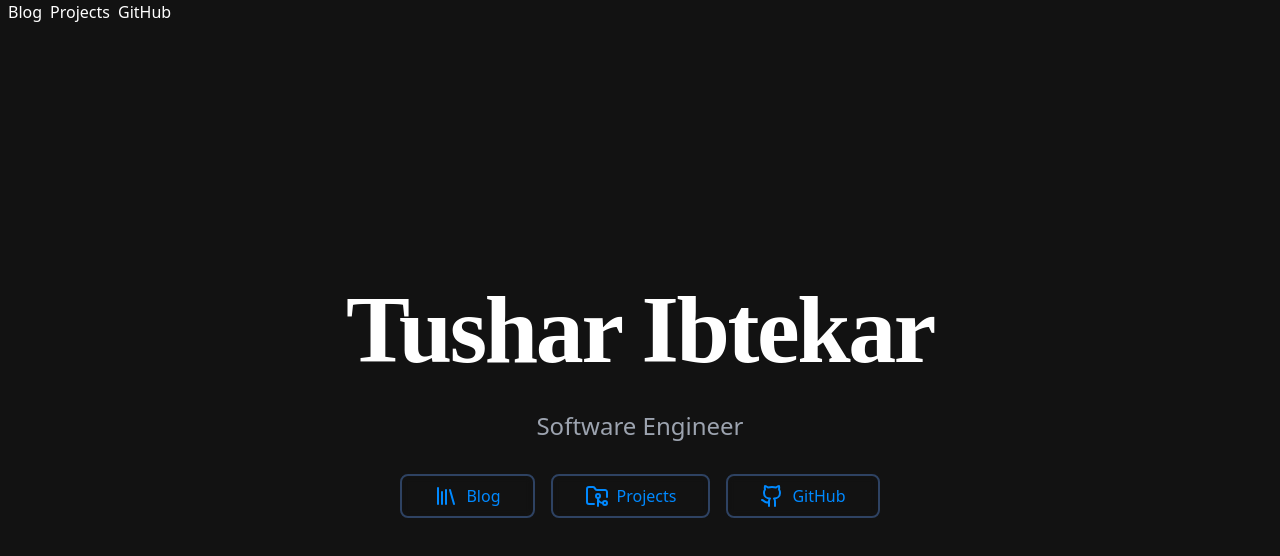
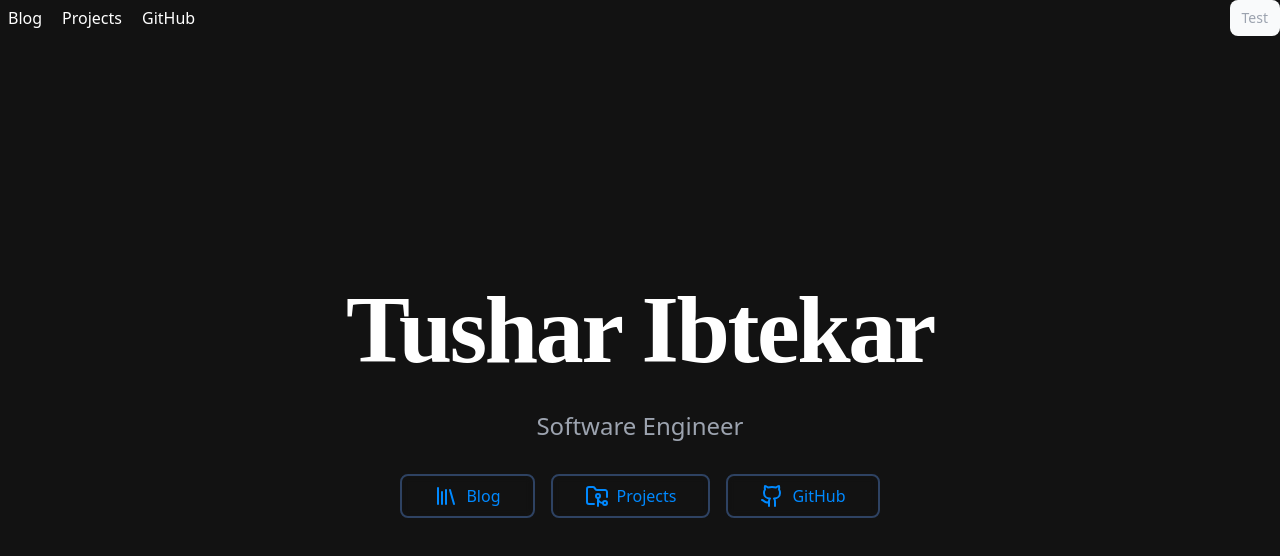
Before and after one commit to TusharIbtekar/portfolio, a Next.js app: page / in a window 1280 px wide. Shown: the top 556 px of the page. Built offline with nearby package versions, Linux system fonts and the light colour scheme.

Commit message:
update navbar

```diff
--- /dev/null
+++ b/src/components/Button/Icon.component.tsx
@@ -0,0 +1,24 @@
+import { ButtonHTMLAttributes, forwardRef } from "react";
+
+interface IconProps extends ButtonHTMLAttributes<HTMLButtonElement> {}
+
+export const Icon = forwardRef<HTMLButtonElement, IconProps>(function Icon({
+  children,
+  className,
+  ...rest
+}, ref) {
+  return (
+    <button
+      className={`relative inline-flex items-center px-3 py-2 bg-gray-50
+      hover:(bg-gray-100 text-gray-700) dark:(bg-gray-900 hover:bg-gray-700
+      hover:text-white) text-gray-400 rounded-lg text-sm font-medium
+      default-transition default-focus
+       ${className}`}
+      ref={ref}
+      // onClick={(e): void => onclick && onclick(e)}
+      {...rest}
+    >
+      {children}
+    </button>
+  );
+})
--- a/src/components/Button/index.ts
+++ b/src/components/Button/index.ts
@@ -1 +1,2 @@
 export { Outline } from './Outline.component';
+export { Icon } from './Icon.component';
--- a/src/components/Navbar/Standard.component.tsx
+++ b/src/components/Navbar/Standard.component.tsx
@@ -1,23 +1,23 @@
-import { NavigationItem, NavigationItemType } from "@/types/navigation"
+import { NavigationItem, NavigationItemType } from "@/types/navigation";
 import { motion } from "framer-motion";
 import { ACTIONS } from "@/lib";
+import { Button } from "@/components";
 
 export function Standard(): JSX.Element {
-
   return (
     <nav className="fixed w-full">
-      <div>
-      {
-        ACTIONS.map((action, index) => {
-          return (
-            <span className="ml-2">{action.text}</span>
-          )
-        })
-      }
-      </div>
-      <div>
-
+      <div className="flex items-center justify-between space-x-3 text-base leading-5">
+        <div className="hidden space-x-5 sm:flex">
+          {ACTIONS.map((action, index) => {
+            return <span className="ml-2">{action.text}</span>;
+          })}
+        </div>
+        <div>
+          <Button.Icon>
+            <span>Test</span>
+          </Button.Icon>
+        </div>
       </div>
     </nav>
-  )
+  );
 }
```
